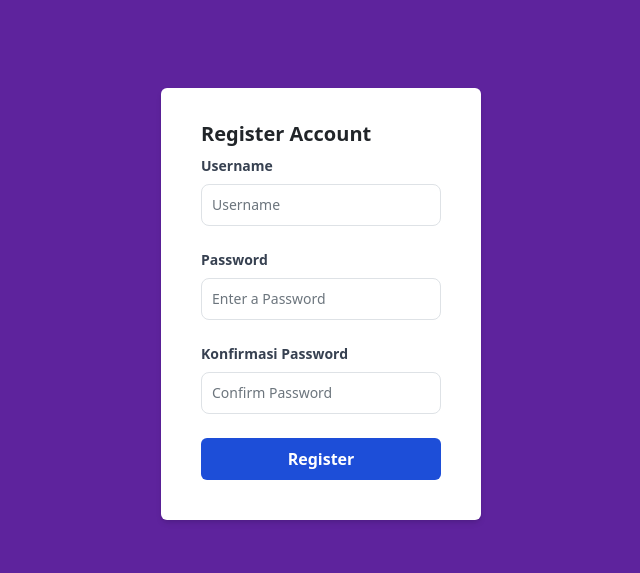
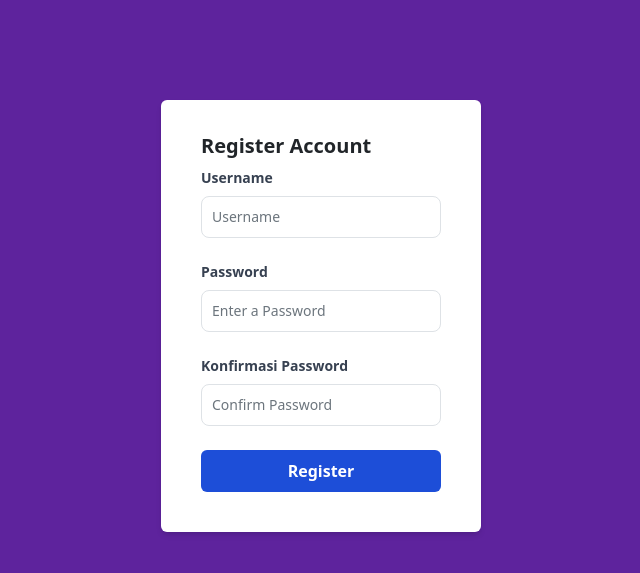
Before and after one commit to AdrianRamadhan27/mercatura, a Django app: page /register/ in a window 1280 px wide. Shown: the part 84-657 px from the top of the page, without its empty margins (319-959 px from the left). Run offline with Django 4.2, Linux system fonts and the light colour scheme; style sheets or scripts are compiled from the project's sources; some libraries are stand-ins or nearby versions.

Commit message:
fix style

```diff
--- a/mercatura/templates/register.html
+++ b/mercatura/templates/register.html
@@ -14,7 +14,7 @@
 <body class="bg-purple-1">
     <div class = "h-screen flex flex-col items-center justify-center">
 
-        <div class="w-full max-w-xs">
+        <div class="w-full pt-4 max-w-xs">
             <form method="POST" class="bg-white shadow-md rounded px-10 pt-8 pb-10 mb-6">
 
                 {% csrf_token %}
```
